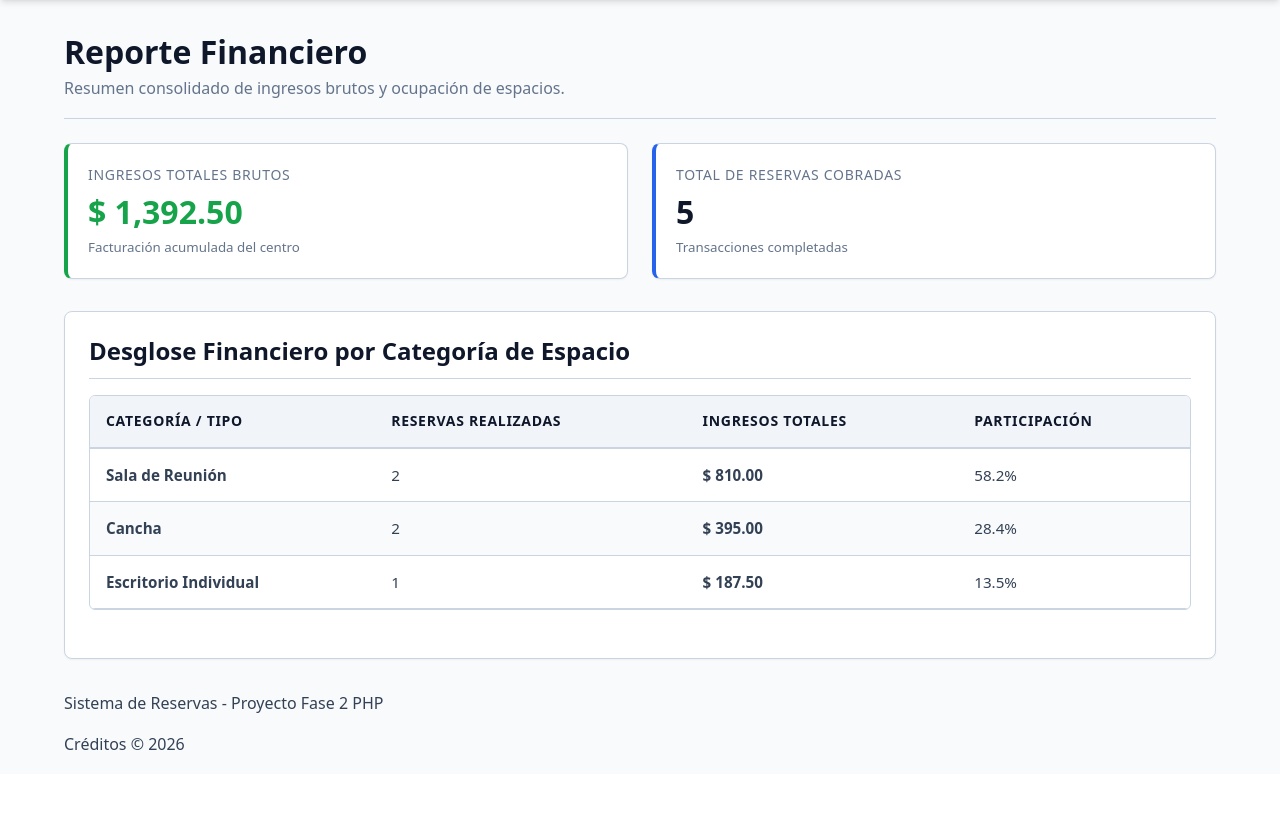
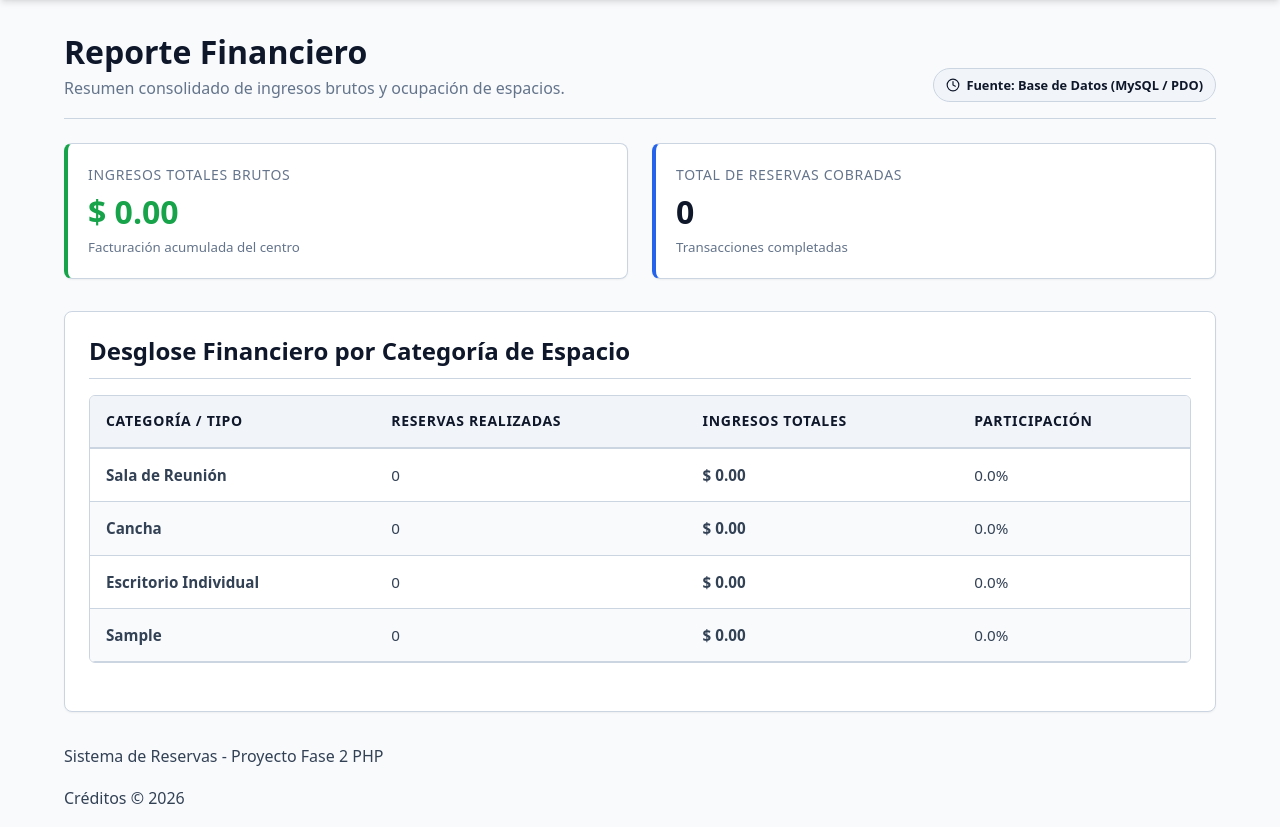
Before and after one commit to Solit0/Sistema-de-reservas, a PHP site: page /espacios/reporte.php in a window 1280 px wide. Shown: the part 80-907 px from the top of the page. Before the commit the page ends 830 px from the top, so only its background shows below. Run offline with PHP 8.4, Linux system fonts and the light colour scheme; tables that the repository leaves empty hold one stand-in row (values such as "Sample post").

Commit message:
feat(reports): conectar reporte financiero web a agregacion polimorfica en tiempo real

```diff
--- a/public/espacios/reporte.php
+++ b/public/espacios/reporte.php
@@ -7,6 +7,7 @@ declare(strict_types=1);
  * Sistema de Reservas - Reporte Financiero y de Ocupación
  * ==============================================================================
  * Muestra el desglose de ingresos y estadísticas de reservas generadas por espacio.
+ * Soporta agregación dinámica vía PDO (MySQL) con fallback automático a JSON.
  */
 
 require_once __DIR__ . '/../../vendor/autoload.php';
@@ -20,10 +21,78 @@ if (!function_exists('e')) {
 }
 
 $ingresosPorTipo = [
-    'Sala de Reunión'       => ['reservas' => 2, 'ingresos' => 810.00],
-    'Cancha'                => ['reservas' => 2, 'ingresos' => 395.00],
-    'Escritorio Individual' => ['reservas' => 1, 'ingresos' => 187.50],
+    'Sala de Reunión'       => ['reservas' => 0, 'ingresos' => 0.0],
+    'Cancha'                => ['reservas' => 0, 'ingresos' => 0.0],
+    'Escritorio Individual' => ['reservas' => 0, 'ingresos' => 0.0],
 ];
+
+$fuenteReporte = 'Predeterminada';
+
+// Estrategia 1: Carga y agregación dinámica desde MySQL (PDO)
+if (class_exists(\App\Database\Conexion::class) && file_exists(__DIR__ . '/../../config/config.php')) {
+    try {
+        $pdo = \App\Database\Conexion::obtener();
+        $query = 'SELECT e.tipo, COUNT(r.id) AS total_reservas, COALESCE(SUM(r.monto_total), 0) AS total_ingresos
+                  FROM espacios e
+                  LEFT JOIN reservas r ON e.id = r.espacio_id
+                  GROUP BY e.tipo';
+        $stmt = $pdo->query($query);
+        if ($stmt) {
+            $filas = $stmt->fetchAll(\PDO::FETCH_ASSOC);
+            if (!empty($filas)) {
+                $nombresTipo = [
+                    'sala'       => 'Sala de Reunión',
+                    'cancha'     => 'Cancha',
+                    'escritorio' => 'Escritorio Individual',
+                ];
+                $ingresosPorTipo = [
+                    'Sala de Reunión'       => ['reservas' => 0, 'ingresos' => 0.0],
+                    'Cancha'                => ['reservas' => 0, 'ingresos' => 0.0],
+                    'Escritorio Individual' => ['reservas' => 0, 'ingresos' => 0.0],
+                ];
+                foreach ($filas as $f) {
+                    $tKey = strtolower((string)$f['tipo']);
+                    $label = $nombresTipo[$tKey] ?? ucfirst($tKey);
+                    $ingresosPorTipo[$label] = [
+                        'reservas' => (int)$f['total_reservas'],
+                        'ingresos' => (float)$f['total_ingresos'],
+                    ];
+                }
+                $fuenteReporte = 'Base de Datos (MySQL / PDO)';
+            }
+        }
+    } catch (\Throwable) {
+    }
+}
+
+// Estrategia 2: Fallback a persistencia JSON
+if ($fuenteReporte === 'Predeterminada') {
+    $rutaJson = __DIR__ . '/../../reservas.json';
+    if (file_exists($rutaJson)) {
+        try {
+            $storage = new \App\Services\ReservaStorageService();
+            $datosJson = $storage->leerDeJson($rutaJson);
+            $temp = [
+                'Sala de Reunión'       => ['reservas' => 0, 'ingresos' => 0.0],
+                'Cancha'                => ['reservas' => 0, 'ingresos' => 0.0],
+                'Escritorio Individual' => ['reservas' => 0, 'ingresos' => 0.0],
+            ];
+            foreach ($datosJson as $esp) {
+                $tipoEspacio = (string)($esp['tipo'] ?? 'Otro');
+                if (!isset($temp[$tipoEspacio])) {
+                    $temp[$tipoEspacio] = ['reservas' => 0, 'ingresos' => 0.0];
+                }
+                foreach (($esp['reservas'] ?? []) as $r) {
+                    $temp[$tipoEspacio]['reservas']++;
+                    $temp[$tipoEspacio]['ingresos'] += (float)($r['costo'] ?? 0.0);
+                }
+            }
+            $ingresosPorTipo = $temp;
+            $fuenteReporte = 'Persistencia JSON';
+        } catch (\Throwable) {
+        }
+    }
+}
 
 $totalIngresos = array_sum(array_column($ingresosPorTipo, 'ingresos'));
 $totalReservas = array_sum(array_column($ingresosPorTipo, 'reservas'));
@@ -45,11 +114,19 @@ require_once __DIR__ . '/../../views/layout/encabezado.php';
 </style>
 
 <section class="reporte-financiero">
-    <div style="margin-bottom: 1.5rem; border-bottom: 1px solid var(--color-borde); padding-bottom: 1rem;">
-        <h1 style="margin: 0; font-size: 2rem;"><?= e($tituloPagina) ?></h1>
-        <p style="margin: 0.25rem 0 0 0; color: var(--color-texto-mutado);">
-            Resumen consolidado de ingresos brutos y ocupación de espacios.
-        </p>
+    <div style="margin-bottom: 1.5rem; border-bottom: 1px solid var(--color-borde); padding-bottom: 1rem; display: flex; justify-content: space-between; align-items: flex-end; flex-wrap: wrap; gap: 0.75rem;">
+        <div>
+            <h1 style="margin: 0; font-size: 2rem;"><?= e($tituloPagina) ?></h1>
+            <p style="margin: 0.25rem 0 0 0; color: var(--color-texto-mutado);">
+                Resumen consolidado de ingresos brutos y ocupación de espacios.
+            </p>
+        </div>
+        <div>
+            <span style="display: inline-flex; align-items: center; gap: 0.4rem; font-size: 0.8rem; background: #f1f5f9; color: var(--color-secundario); padding: 0.35rem 0.75rem; border-radius: 9999px; border: 1px solid var(--color-borde); font-weight: 600;">
+                <svg width="14" height="14" viewBox="0 0 24 24" fill="none" stroke="currentColor" stroke-width="2" stroke-linecap="round" stroke-linejoin="round" aria-hidden="true"><circle cx="12" cy="12" r="10"/><path d="M12 6v6l4 2"/></svg>
+                Fuente: <?= e($fuenteReporte) ?>
+            </span>
+        </div>
     </div>
 
     <div class="grid-metricas">
```
